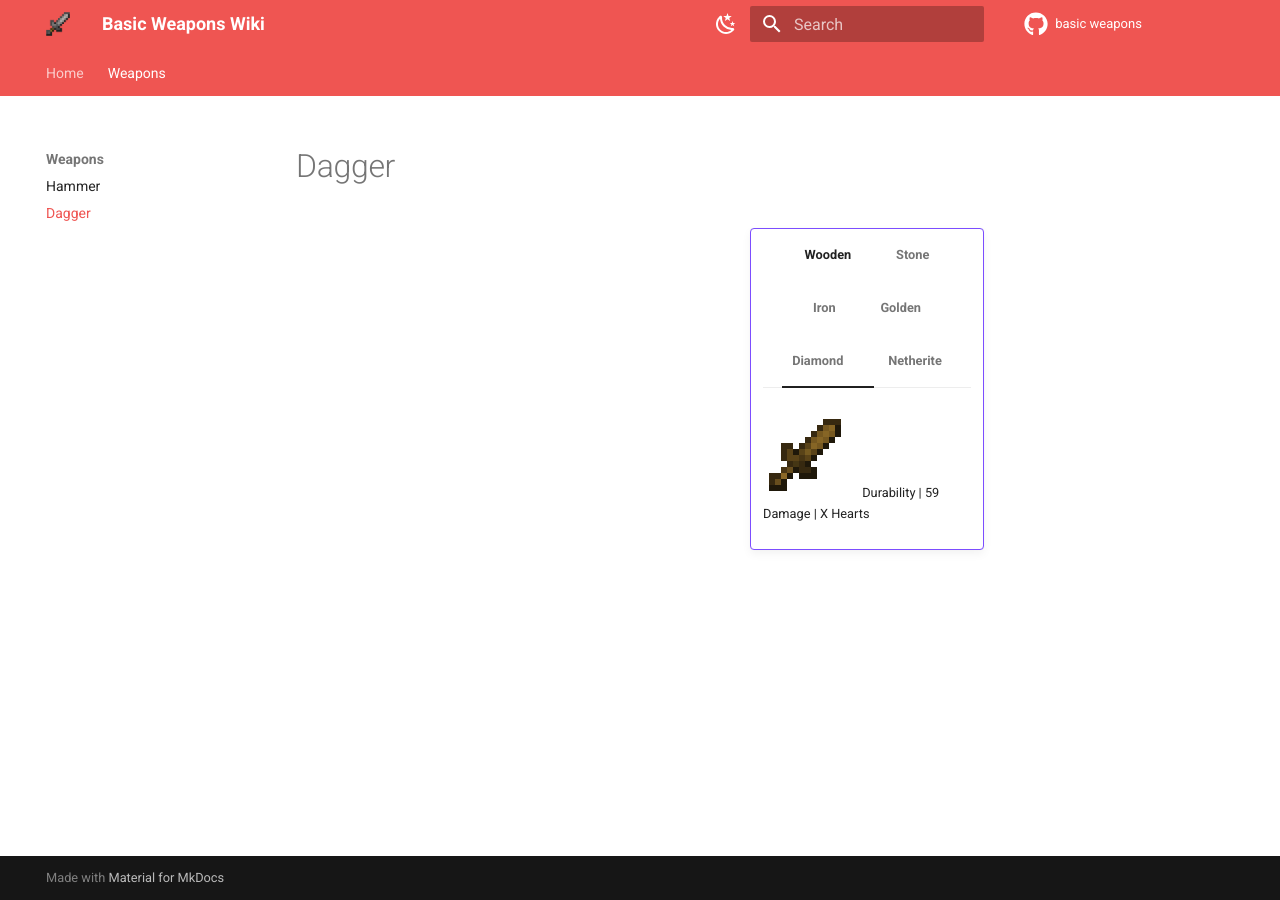
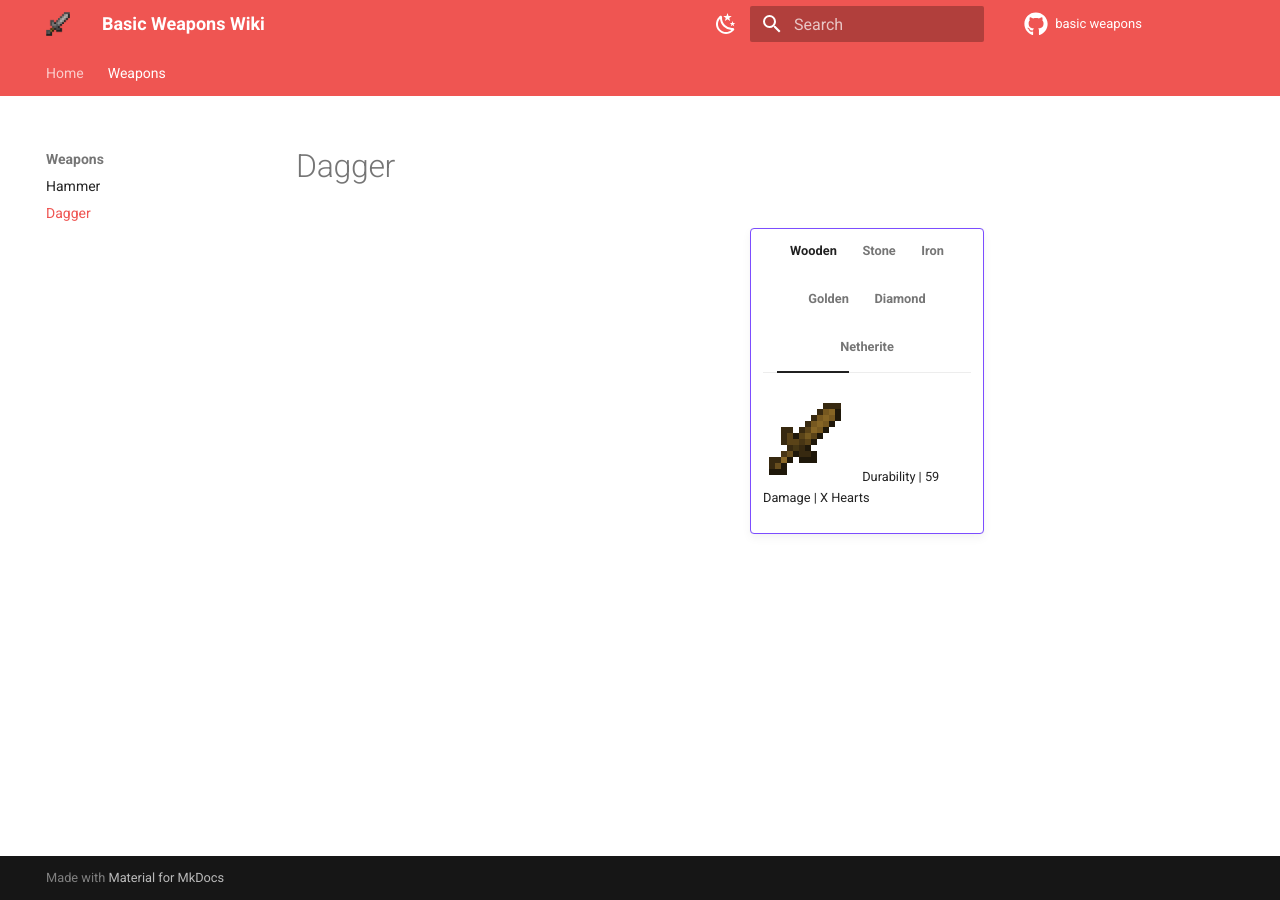
Before and after one commit to Khazoda/basic-weapons-wiki, an MkDocs documentation site: the page built from docs/weapons/dagger.md, in a window 1280 px wide. Built offline with MkDocs 1.6.1 and Material for MkDocs 9.7.7, drawn with Linux system fonts in a browser that asks for light colours; comment, search, counter and statistics services are not loaded.

Commit message:
padding fix

```diff
--- a/docs/overrides.css
+++ b/docs/overrides.css
@@ -14,3 +14,7 @@
 .md-typeset .tabbed-labels > label {
   padding: 0.5em 0.5em 0.5em;
 }
+
+.md-typeset .tabbed-labels--linked > label > a {
+  padding: 0.5em 0.5em 0.5em;
+}
```
